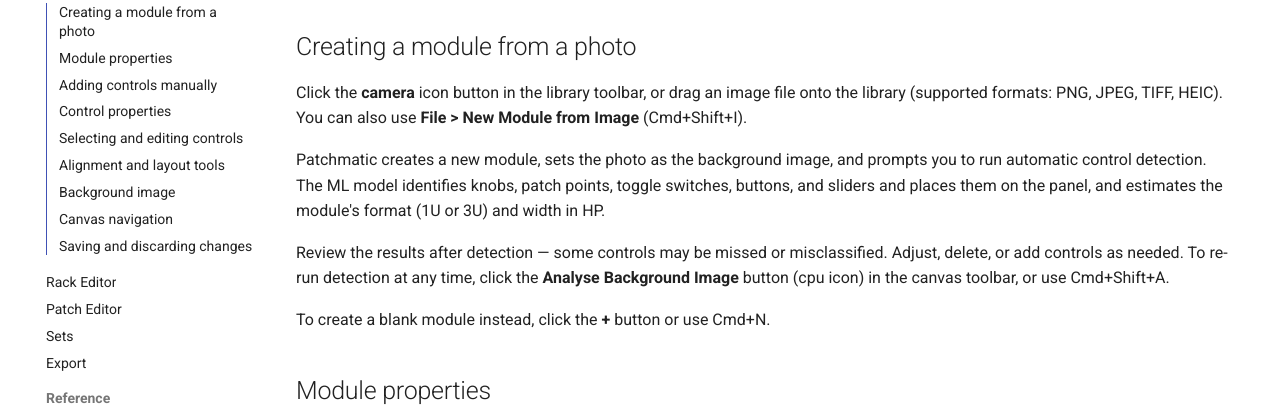
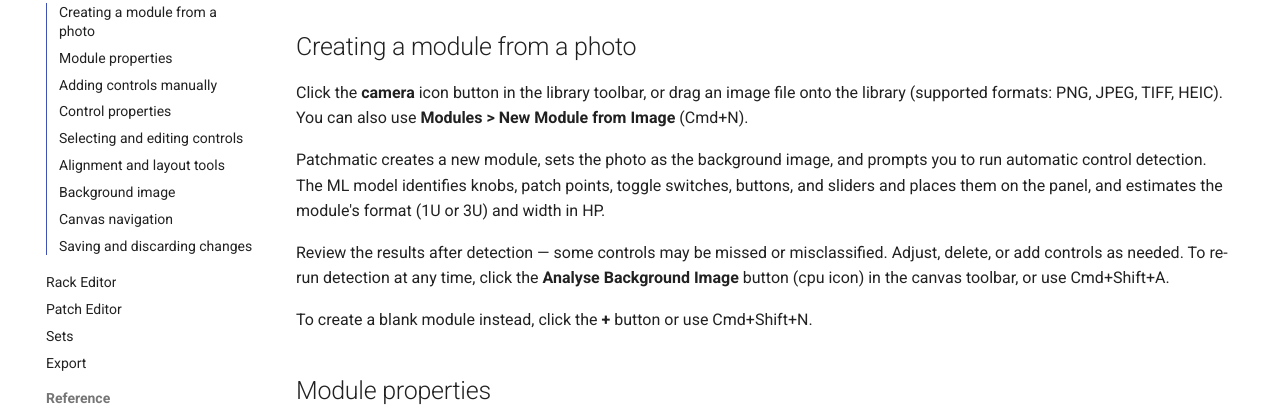
Before and after one commit to pkyme/patchmatic, an MkDocs documentation site: the page built from docs/guide/module-editor.md, in a window 1280 px wide and 900 px high. Shown: the part 242-657 px from the top of the window. Built offline with MkDocs 1.6.1 and Material for MkDocs 9.7.7, drawn with Linux system fonts in a browser that asks for light colours; comment, search, counter and statistics services are not loaded.

Commit message:
Update module creation shortcuts
Co-Authored-By: Claude Sonnet 4.6 <noreply@anthropic.com>

```diff
--- a/docs/guide/module-editor.md
+++ b/docs/guide/module-editor.md
@@ -4,13 +4,13 @@ The Module Editor is where you define the layout of individual Eurorack modules.
 
 ## Creating a module from a photo
 
-Click the **camera** icon button in the library toolbar, or drag an image file onto the library (supported formats: PNG, JPEG, TIFF, HEIC). You can also use **File > New Module from Image** (Cmd+Shift+I).
+Click the **camera** icon button in the library toolbar, or drag an image file onto the library (supported formats: PNG, JPEG, TIFF, HEIC). You can also use **Modules > New Module from Image** (Cmd+N).
 
 Patchmatic creates a new module, sets the photo as the background image, and prompts you to run automatic control detection. The ML model identifies knobs, patch points, toggle switches, buttons, and sliders and places them on the panel, and estimates the module's format (1U or 3U) and width in HP.
 
 Review the results after detection — some controls may be missed or misclassified. Adjust, delete, or add controls as needed. To re-run detection at any time, click the **Analyse Background Image** button (cpu icon) in the canvas toolbar, or use Cmd+Shift+A.
 
-To create a blank module instead, click the **+** button or use Cmd+N.
+To create a blank module instead, click the **+** button or use Cmd+Shift+N.
 
 ## Module properties
 
```
Also changed, not shown: docs/reference/keyboard-shortcuts.md (+2 -2 lines).
